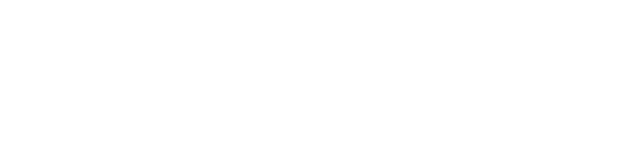
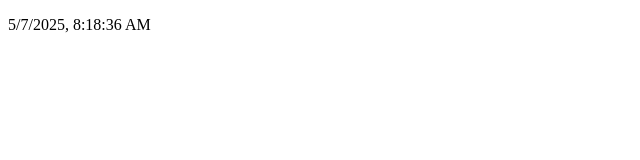
Before and after one commit to acciojob/clock-NitishKumar345, a website: page main.html in a window 1280 px wide. Shown: the whole page, without its empty margins (0-640 px from the left). Drawn offline with Linux system fonts and the light colour scheme.

Commit message:
created a submission

```diff
--- a/main.html
+++ b/main.html
@@ -8,6 +8,8 @@
 
 <body>
 	<!-- the entire body must be written by student -->
+	<p id="timer">Loading time...</p>
+
     <script type="text/javascript" src="./script.js">
 </script>
 
--- a/script.js
+++ b/script.js
@@ -1 +1,11 @@
 //your JS code here. If required.
+
+ function updateTimer() {
+      const timerElement = document.getElementById('timer');
+      const now = new Date();
+      const formattedTime = now.toLocaleString();
+     timerElement.textContent = formattedTime;
+    }
+
+    updateTimer();
+    setInterval(updateTimer, 1000);
```
